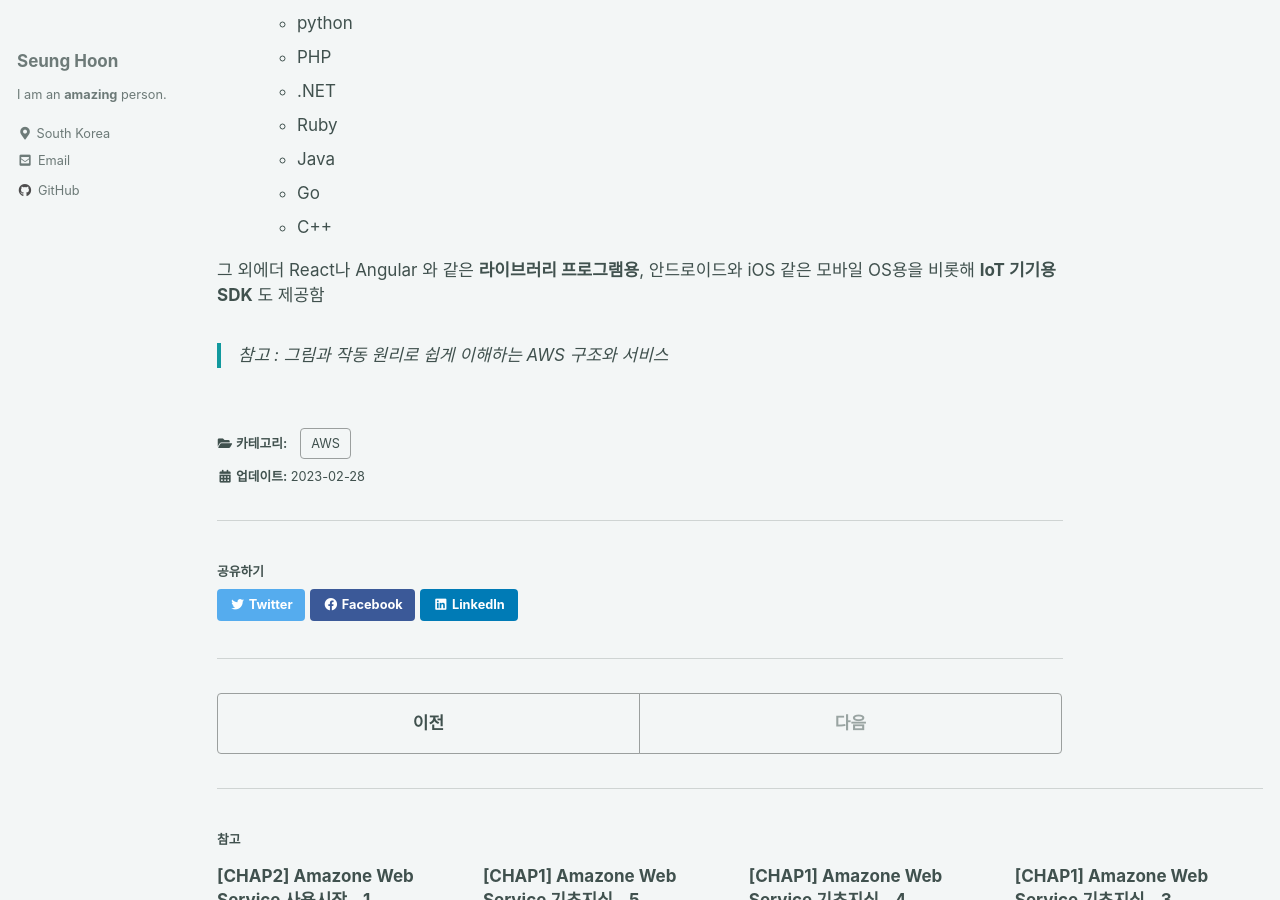
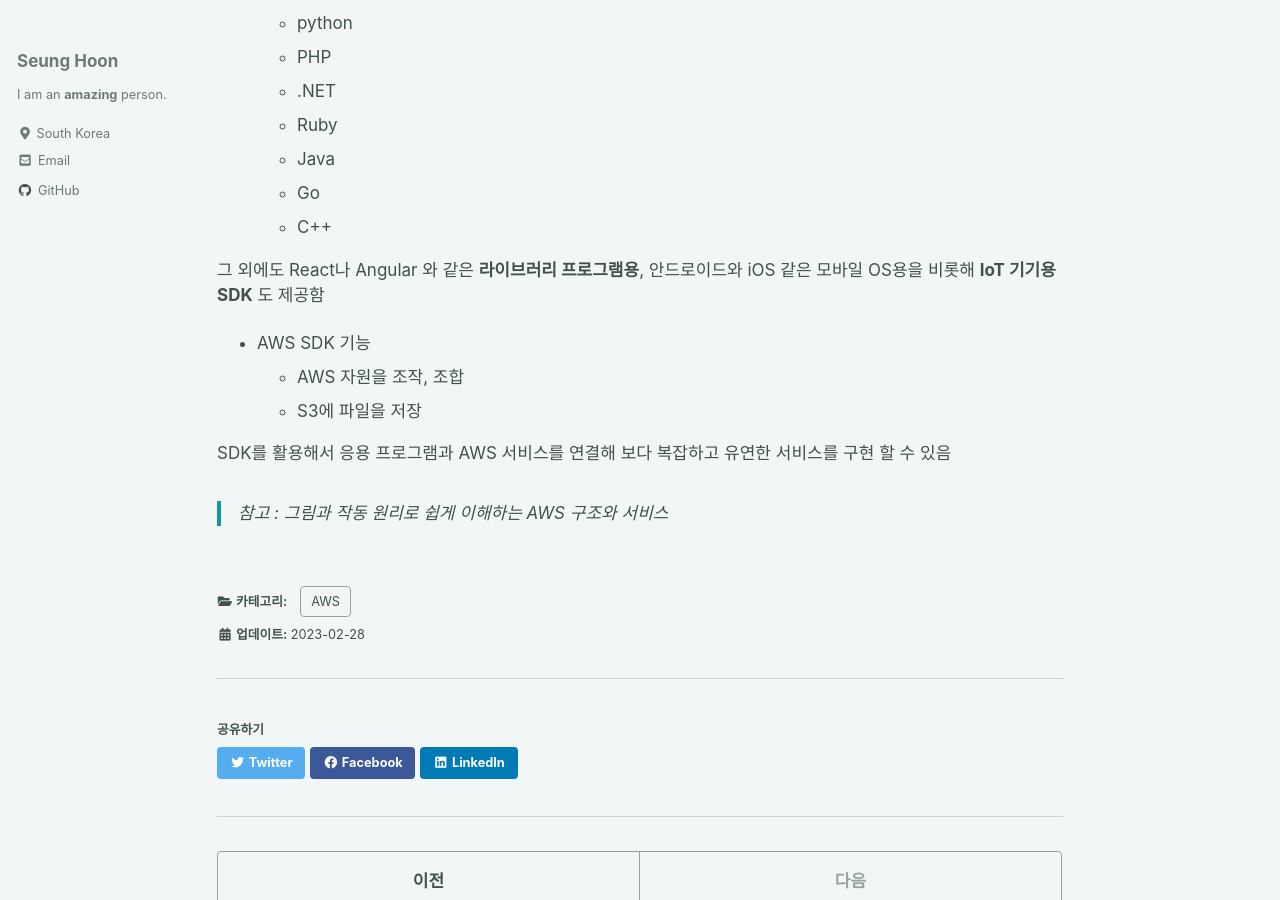
Before and after one commit to ibk01161/ibk01161.github.io, a Jekyll site: the page built from _posts/2023-02-28-aws2_02.md, in a window 1280 px wide and 900 px high, scrolled down 1190 px. Built offline with Jekyll 4.4.1, drawn with Linux system fonts in a browser that asks for light colours; cached includes are drawn as plain includes.

Commit message:
Modify Post

```diff
--- a/_posts/2023-02-28-aws2_02.md
+++ b/_posts/2023-02-28-aws2_02.md
@@ -49,7 +49,12 @@ AWS CLI는 웹 브라우저에서 작업하는 것보다 어려울 수 있지만
   - Go
   - C++
 
-그 외에더 React나 Angular 와 같은 **라이브러리 프로그램용**, 안드로이드와 iOS 같은 모바일 OS용을 비롯해 **IoT 기기용 SDK** 도 제공함
+그 외에도 React나 Angular 와 같은 **라이브러리 프로그램용**, 안드로이드와 iOS 같은 모바일 OS용을 비롯해 **IoT 기기용 SDK** 도 제공함
 
+* AWS SDK 기능
+  - AWS 자원을 조작, 조합
+  - S3에 파일을 저장
+
+SDK를 활용해서 응용 프로그램과 AWS 서비스를 연결해 보다 복잡하고 유연한 서비스를 구현 할 수 있음
 
 > 참고 : 그림과 작동 원리로 쉽게 이해하는 AWS 구조와 서비스
```
